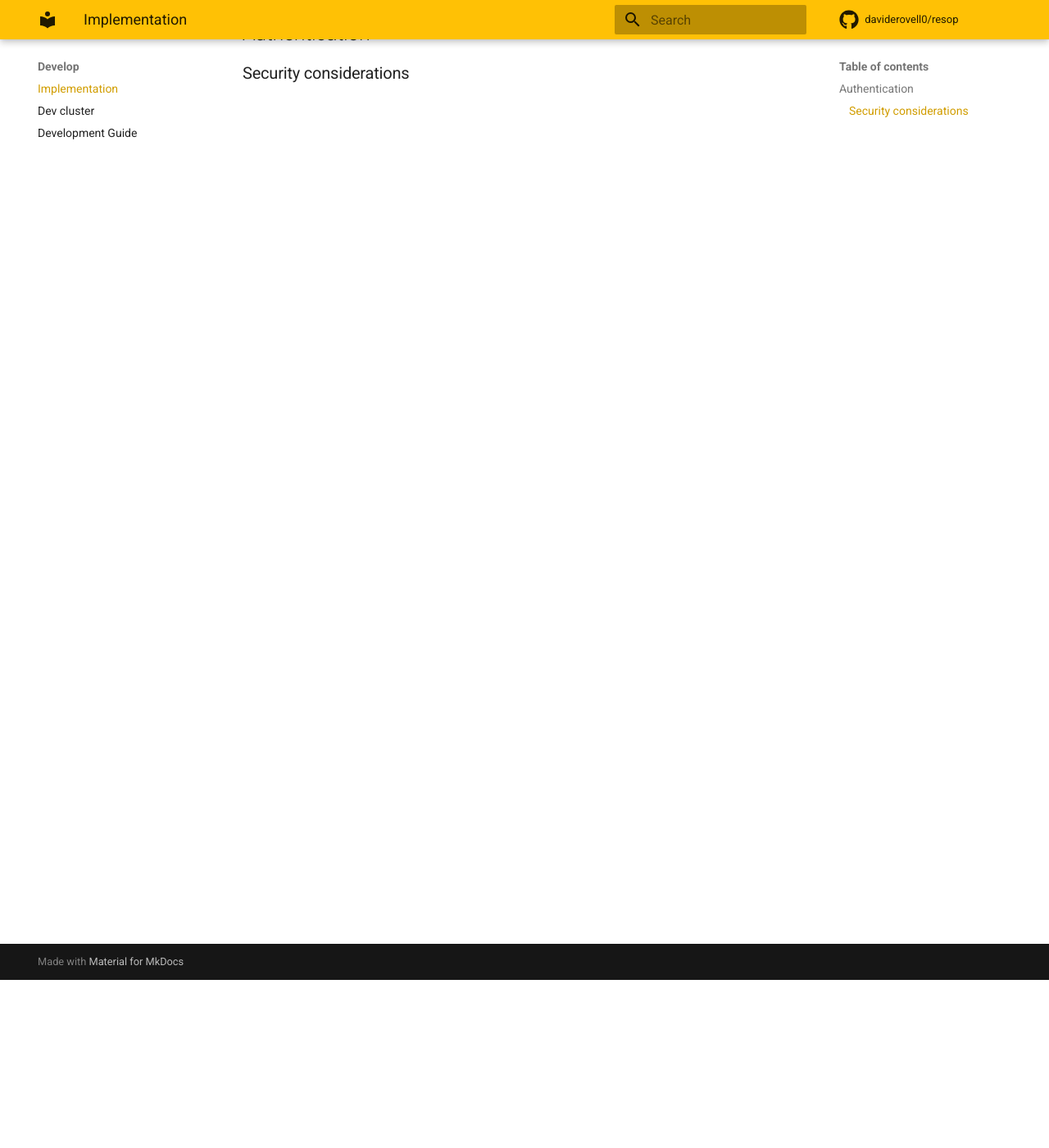
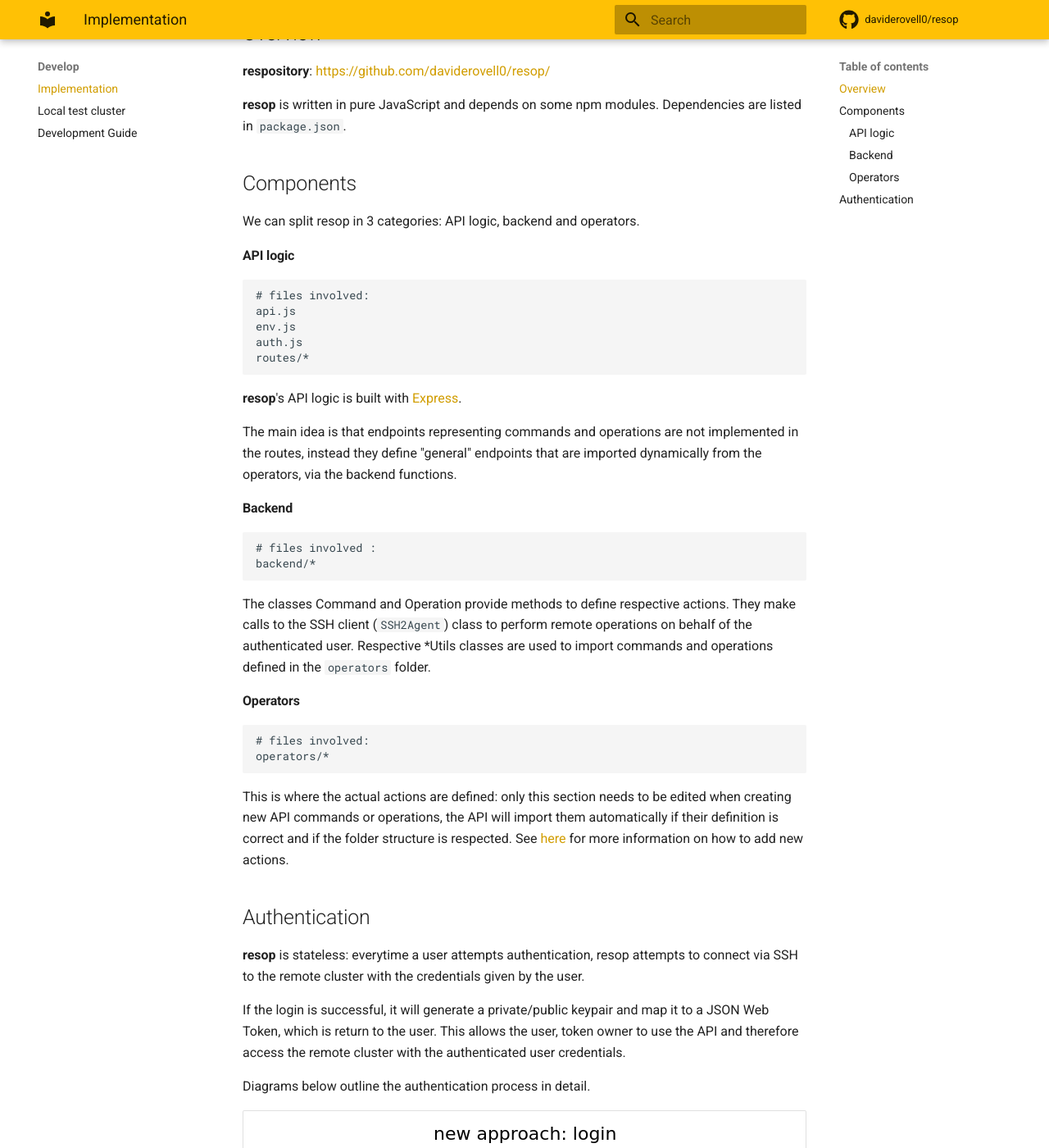
Before and after one commit to daviderovell0/resop-docs, an MkDocs documentation site: the page built from docs/develop/implementation.md, in a window 1280 px wide and 1400 px high, scrolled down 205 px. Shown: the whole window at 82% size. Built offline with MkDocs 1.6.1 and Material for MkDocs 9.7.7, drawn with Linux system fonts in a browser that asks for light colours; comment, search, counter and statistics services are not loaded; some of the changed text lies outside the part shown.

Commit message:
completed develop section + small fixes

````diff
--- a/docs/develop/implementation.md
+++ b/docs/develop/implementation.md
@@ -1,6 +1,47 @@
 # API implementation
 
+## Overview
+**respository**: [https://github.com/daviderovell0/resop/](https://github.com/daviderovell0/resop/)
 
+**resop** is written in pure JavaScript and depends on some npm modules. Dependencies are listed in `package.json`.
+
+## Components
+We can split resop in 3 categories: API logic, backend and operators.
+
+#### API logic
+```
+# files involved:
+api.js
+env.js
+auth.js
+routes/*
+```
+**resop**'s API logic is built with [Express](http://expressjs.com/).
+
+The main idea is that endpoints representing commands and operations are not implemented in the routes, instead they  define "general" endpoints that are imported dynamically from the operators, via the backend functions.
+#### Backend
+```
+# files involved :
+backend/*
+```
+The classes Command and Operation provide methods to define respective actions. They make calls to the SSH client (`SSH2Agent`) class to perform remote operations on behalf of the authenticated user. Respective *Utils classes are used to import commands and operations defined in the `operators` folder.
+#### Operators
+```
+# files involved:
+operators/*
+```
+This is where the actual actions are defined: only this section needs to be edited when creating new API commands or operations, the API will import them automatically if their definition is correct and if the folder structure is respected. See [here](/resop/use/customise) for more information on how to add new actions.
 ## Authentication
+**resop** is stateless: everytime a user attempts authentication, resop attempts to connect via SSH to the remote cluster with the credentials given by the user.
 
-### Security considerations
+If the login is successful, it will generate a private/public keypair and map it to a JSON Web Token, which is return to the user. This allows the user, token owner to use the API and therefore access the remote cluster with the authenticated user credentials.
+
+Diagrams below outline the authentication process in detail.
+
+| ![media/resop_auth_newlogin.png](../media/resop_auth_newlogin.png) |
+| :--: |
+| Successful authentication workflow: (1) Generate a public + (encrypted) private keypair - (2) copy the public key to the remote cluster - (3) store the private key locally, in the path set in the configuration file. The key name is generated by encrypting the username. Successive successful login attempts will therefore replace the existing key, making sure *only one private key* is stored at a time. - (4) Encode the generate private key passphrase, private key name and username into the JSON Web Token (JWT) - (5) Return the JWT to the user |
+
+| ![media/resop_auth_newcall.png](../media/resop_auth_newcall.png) |
+| :--: |
+| When the API receives a call, it reads the token embedded in the request. If valid, it extracts the informations that it needs to locate the key, unlock it and use it to SSH to the remote cluster with the username. It then runs the command/script and returns the response |
--- a/mkdocs.yml
+++ b/mkdocs.yml
@@ -34,5 +34,5 @@ nav:
   - Reference: 'reference.md'
   - Develop:
     - Implementation: 'develop/implementation.md'
-    - Dev cluster: 'develop/vagrantcluster.md'
+    - Local test cluster: 'develop/vagrantcluster.md'
     - Development Guide: 'develop/development.md'
````
Also changed, not shown: docs/develop/development.md (+5 -0 lines), docs/develop/vagrantcluster.md (+6 -3 lines), docs/use/customise.md (+1 -0 lines), docs/media/resop_auth_newcall.png (added), docs/media/resop_auth_newlogin.png (added).
